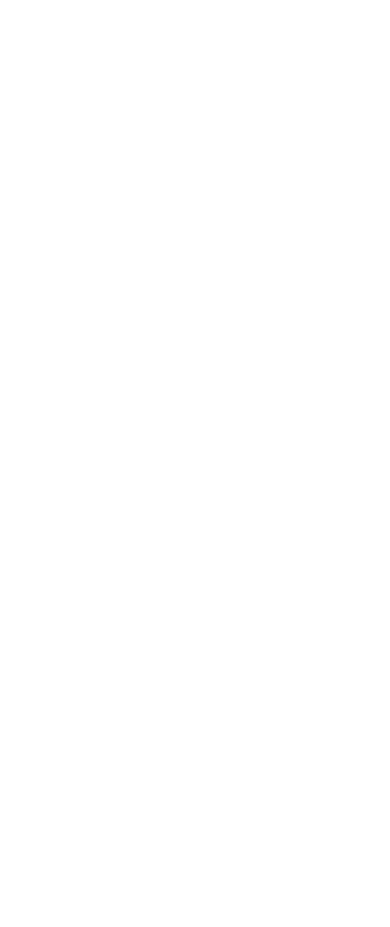
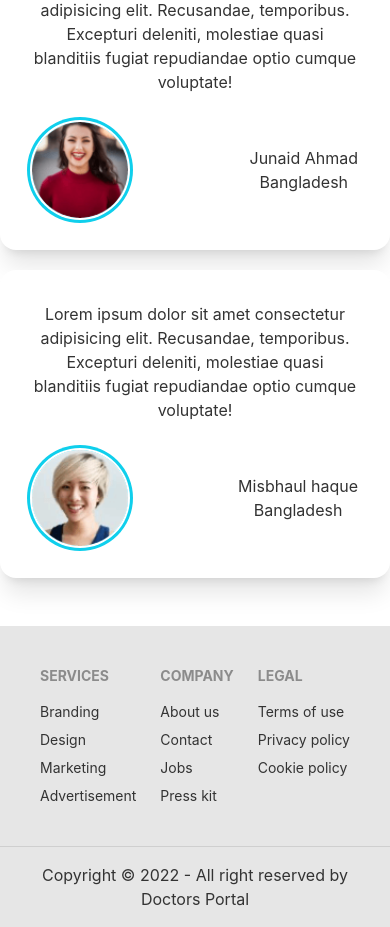
Before and after one commit to mdaias/Doctors-Protal, a React (Create React App) app: page / in a window 390 px wide. Shown: the part 4720-5647 px from the top of the page. Before the commit the page ends 4106 px from the top, so only its background shows below. Built offline with nearby package versions, Linux system fonts and the light colour scheme.

Commit message:
testimonial and review adeded

```diff
--- a/src/App.js
+++ b/src/App.js
@@ -1,6 +1,7 @@
 import { Route, Routes } from 'react-router-dom';
 import './App.css';
 import Home from './pages/Home/Home/Home';
+import Footer from './pages/Shared/Footer/Footer';
 import Navbar from './pages/Shared/Navbar/Navbar';
 
 function App() {
@@ -10,6 +11,7 @@
       <Routes>
         <Route path='/' element={<Home></Home>}></Route>
       </Routes>
+      <Footer></Footer>
     </div>
   );
 }
--- a/src/pages/Home/Home/Home.js
+++ b/src/pages/Home/Home/Home.js
@@ -4,6 +4,7 @@
 import Info from '../Info/Info';
 import MakeAppointment from '../MakeAppointment/MakeAppointment';
 import Services from '../Services/Services';
+import Testimonial from '../Testimonial/Testimonial';
 
 const Home = () => {
     return (
@@ -13,6 +14,7 @@
             <Services></Services>
             <DantalCare></DantalCare>
             <MakeAppointment></MakeAppointment>
+            <Testimonial></Testimonial>
         </div>
     );
 };
--- a/src/pages/Home/MakeAppointment/MakeAppointment.js
+++ b/src/pages/Home/MakeAppointment/MakeAppointment.js
@@ -5,7 +5,7 @@
 
 const MakeAppointment = () => {
     return (
-        <div className='my-10 md:my-52 mx-5 md:mx-12 flex md:flex-row flex-col justify-center items-center p-2' style={{background:`url(${bgAppointment})`}}>
+        <div className='my-10 md:mt-52 md:mb-24 mx-5 md:mx-12 flex md:flex-row flex-col justify-center items-center p-2' style={{background:`url(${bgAppointment})`}}>
             <div className="thumbnail flex-1 hidden md:block">
                 <img className='md:-mt-52' src={doctor} alt="" />
             </div>
--- /dev/null
+++ b/src/pages/Home/Reviews/Reviews.js
@@ -0,0 +1,28 @@
+import React from 'react';
+
+const Reviews = ({ review }) => {
+    return (
+
+        <div className='card flex flex-row md:w-96 bg-base-100 shadow-xl '>
+            <div class="card-body">
+                <p className='mb-5'>Lorem ipsum dolor sit amet consectetur adipisicing elit. Recusandae, temporibus. Excepturi deleniti, molestiae quasi blanditiis fugiat repudiandae optio cumque voluptate!</p>
+
+                <div className='flex justify-between items-center'>
+                    <div class="avatar">
+                        <div class="w-24 rounded-full ring ring-primary ring-offset-base-100 ring-offset-2">
+                            <img src={review.img} alt='' />
+                        </div>
+                    </div>
+                    <div>
+                        <h1>{review.name}</h1>
+                        <h3>{review.country}</h3>
+                    </div>
+                </div>
+            </div>
+        </div>
+
+
+    );
+};
+
+export default Reviews;
--- a/src/pages/Home/Service/Service.js
+++ b/src/pages/Home/Service/Service.js
@@ -2,7 +2,7 @@
 
 const Service = ({service}) => {
     return (
-        <div class="card w-96 bg-base-100 shadow-xl">
+        <div class="card md:w-96 bg-base-100 shadow-xl">
             <figure class="px-10 pt-10">
                 <img src={service.img} alt="Shoes" class="rounded-xl" />
             </figure>
--- a/src/pages/Home/Services/Services.js
+++ b/src/pages/Home/Services/Services.js
@@ -14,7 +14,7 @@
 
     return (
         <div className='my-12 md:mt-20'>
-            <div className=' my-12 md:my-24'>
+            <div className=' my-12 md:my-2'>
             <h1 className='text-center font-bold text-2xl md:text-2xl text-primary md:mb-5'>OUR SERVICES</h1>
             <h3 className='text-cente font-bold text-3xl md:text-5xl'>Services We Provide</h3>
             </div>
--- /dev/null
+++ b/src/pages/Home/Testimonial/Testimonial.js
@@ -0,0 +1,43 @@
+import React from 'react';
+import quote from '../../../assets/icons/quote.svg'
+import people1 from '../../../assets/images/people1.png'
+import people2 from '../../../assets/images/people2.png'
+import people3 from '../../../assets/images/people3.png'
+import Reviews from '../Reviews/Reviews';
+
+
+const Testimonial = () => {
+    const reviews = [
+
+        { _id: 1, name: 'Shofiul Akbar', img: people1, country: 'Bangladesh' },
+        { _id: 2, name: 'Junaid Ahmad', img: people2, country: 'Bangladesh' },
+        { _id: 3, name: 'Misbhaul haque', img: people3, country: 'Bangladesh' },
+
+    ]
+
+    return (
+        <div className='flex flex-col'>
+            <div>
+                <div className='flex  justify-between items-center my-12 md:my-24 md:mx-12 mx-5'>
+                    <article className='text-left p-2'>
+                        <h3 className=' text-cyan-500 mt-3 text-lg'>Testimonial</h3>
+                        <h1 className='md:text-3xl text-2xl mr-4 mt-3 md:mt-5'>What Our Patients Says</h1>
+                    </article>
+                    <article>
+                        <img className='md:w-48 w-24' src={quote} alt="" />
+                    </article>
+                </div>
+            </div>
+
+            <div className='mb-12 '>
+                <div class="grid grid-cols-1 gap-5 md:grid-cols-3">
+                    {
+                        reviews.map(review => <Reviews key={review._id} review={review}></Reviews>)
+                    }
+                </div>
+            </div>
+        </div>
+    );
+};
+
+export default Testimonial;
--- /dev/null
+++ b/src/pages/Shared/Footer/Footer.js
@@ -0,0 +1,36 @@
+import React from 'react';
+import { Link } from 'react-router-dom';
+
+const Footer = () => {
+    return (
+        <div>
+            <footer className="footer p-10 bg-base-200 text-base-content flex justify-between md:justify-evenly">
+                <div>
+                    <span className="footer-title">Services</span>
+                    <Link to='' className="link link-hover">Branding</Link>
+                    <Link to='' className="link link-hover">Design</Link>
+                    <Link to='' className="link link-hover">Marketing</Link>
+                    <Link to='' className="link link-hover">Advertisement</Link>
+                </div>
+                <div>
+                    <span className="footer-title">Company</span>
+                    <Link to='' className="link link-hover">About us</Link>
+                    <Link to='' className="link link-hover">Contact</Link>
+                    <Link to='' className="link link-hover">Jobs</Link>
+                    <Link to='' className="link link-hover">Press kit</Link>
+                </div>
+                <div>
+                    <span className="footer-title">Legal</span>
+                    <Link to='' className="link link-hover">Terms of use</Link>
+                    <Link to='' className="link link-hover">Privacy policy</Link>
+                    <Link to='' className="link link-hover">Cookie policy</Link>
+                </div>
+            </footer>
+            <footer className=" px-10 py-4 text-base-content border-base-300 border-t bg-base-200">
+            <p className='text-center'>Copyright © 2022 - All right reserved by Doctors Portal</p>
+            </footer>
+        </div>
+    );
+};
+
+export default Footer;
```
